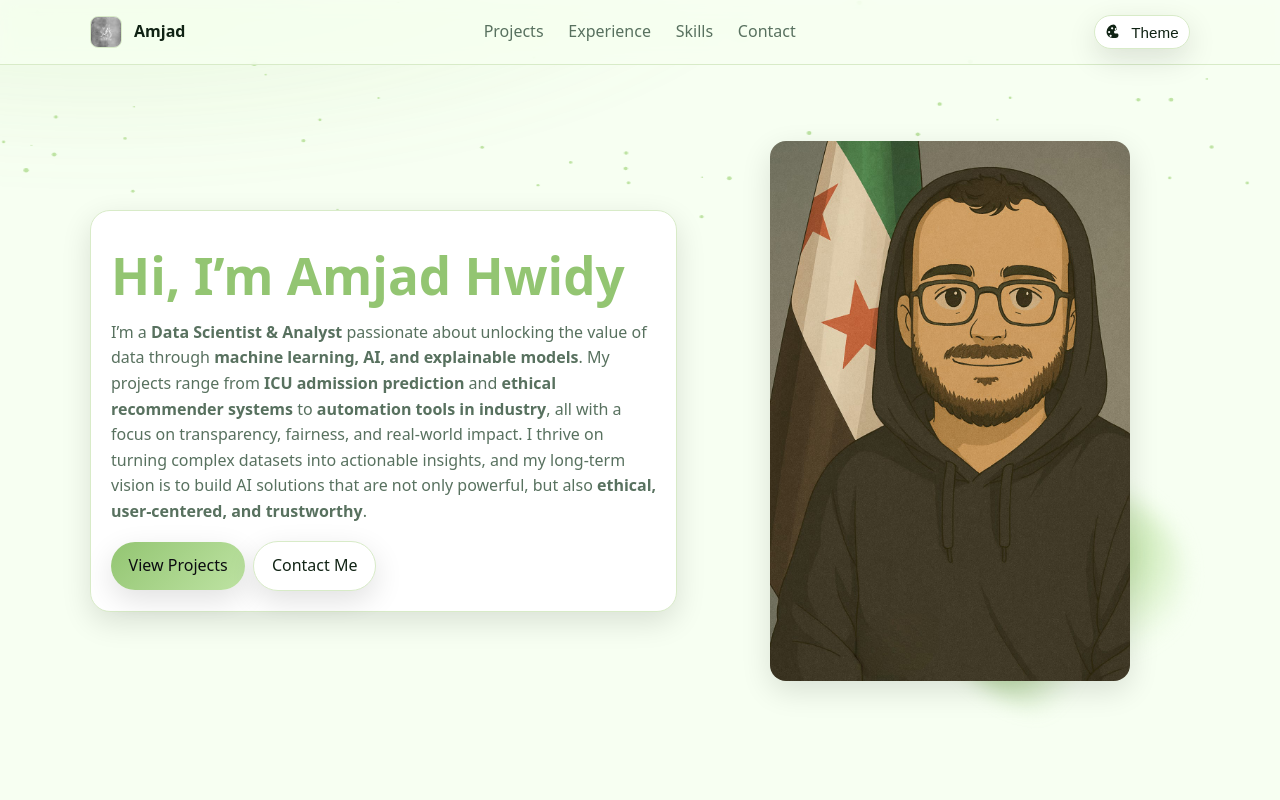
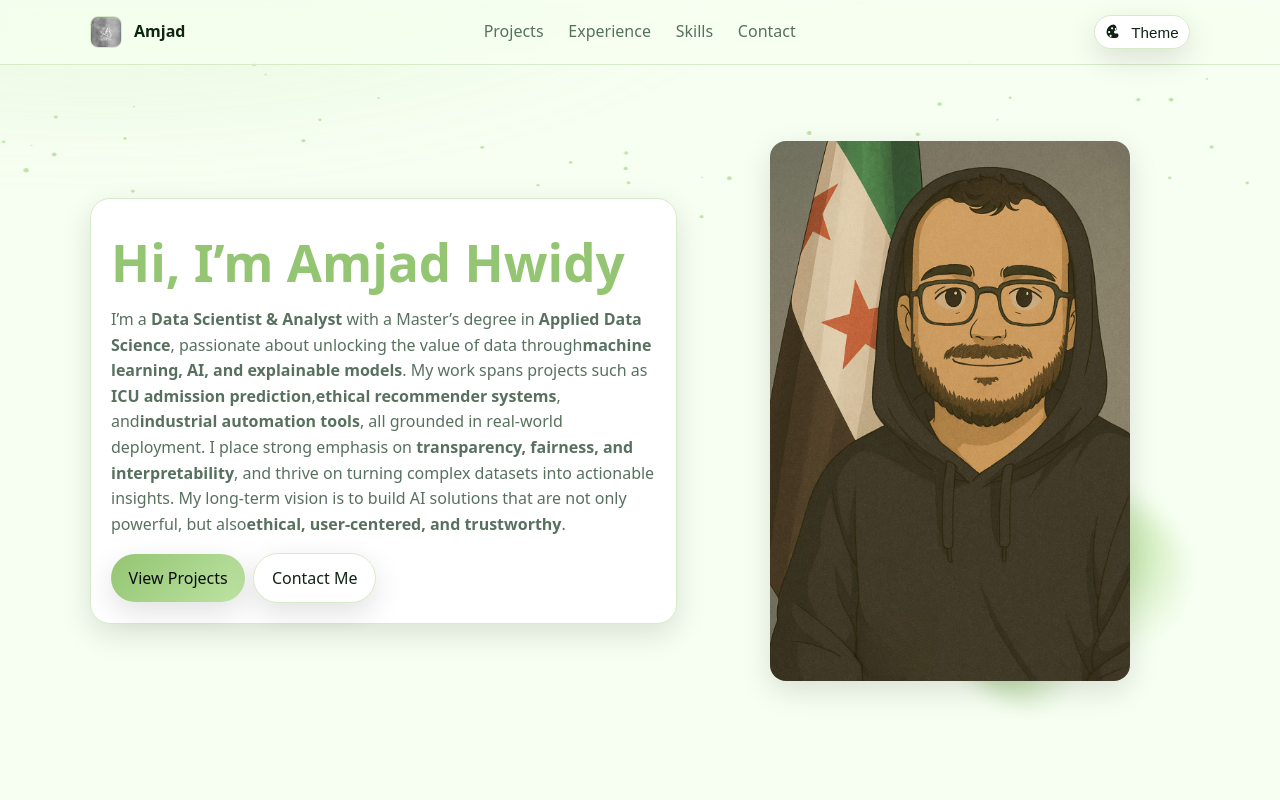
Before and after one commit to amjadhz/my_portfolio_page, a React (Vite) app: page / in a window 1280 px wide. Shown: the top 800 px of the page. Built offline with nearby package versions, Linux system fonts and the light colour scheme.

Commit message:
Setup GitHub Pages deploy

```diff
--- a/src/components/Education.jsx
+++ b/src/components/Education.jsx
@@ -3,7 +3,7 @@ export default function Education() {
   // ✏️ Replace the placeholder items with your real education data
   const items = [
   {
-    range: "Sep 2024 – Present",
+    range: "Sep 2024 – Nov 2025",
     degree: "MSc — Applied Data Science",
     inst: "Utrecht University",
     location: "Utrecht, NL",
--- a/src/components/Hero.jsx
+++ b/src/components/Hero.jsx
@@ -75,12 +75,16 @@ export default function Hero() {
       <div className="hero-card">
         <h1 style={{ color: theme.primary }}>Hi, I’m Amjad Hwidy</h1>
         <p>
-          I’m a <strong>Data Scientist & Analyst</strong> passionate about unlocking the value of data through
-          <strong> machine learning, AI, and explainable models</strong>. My projects range from
-          <strong> ICU admission prediction</strong> and <strong>ethical recommender systems </strong>
-          to <strong>automation tools in industry</strong>, all with a focus on transparency, fairness, and real-world impact.
-          I thrive on turning complex datasets into actionable insights, and my long-term vision is to build
-          AI solutions that are not only powerful, but also <strong>ethical, user-centered, and trustworthy</strong>.
+          I’m a <strong>Data Scientist & Analyst</strong> with a Master’s degree in <strong>Applied Data Science</strong>,
+          passionate about unlocking the value of data through
+          <strong>machine learning, AI, and explainable models</strong>.
+          My work spans projects such as <strong>ICU admission prediction</strong>,
+          <strong>ethical recommender systems</strong>, and
+          <strong>industrial automation tools</strong>, all grounded in real-world deployment.
+          I place strong emphasis on <strong>transparency, fairness, and interpretability</strong>,
+          and thrive on turning complex datasets into actionable insights.
+          My long-term vision is to build AI solutions that are not only powerful, but also
+          <strong>ethical, user-centered, and trustworthy</strong>.
         </p>
 
         <div>
```
